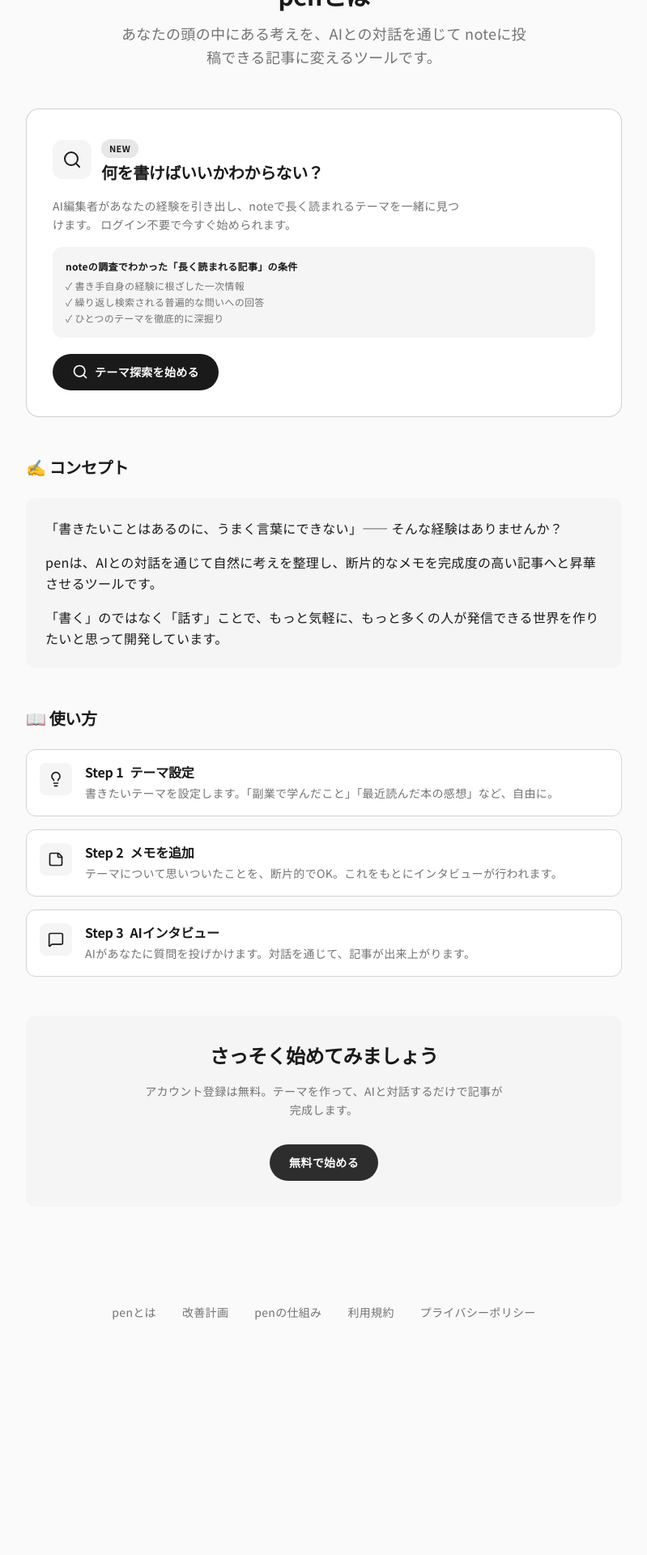
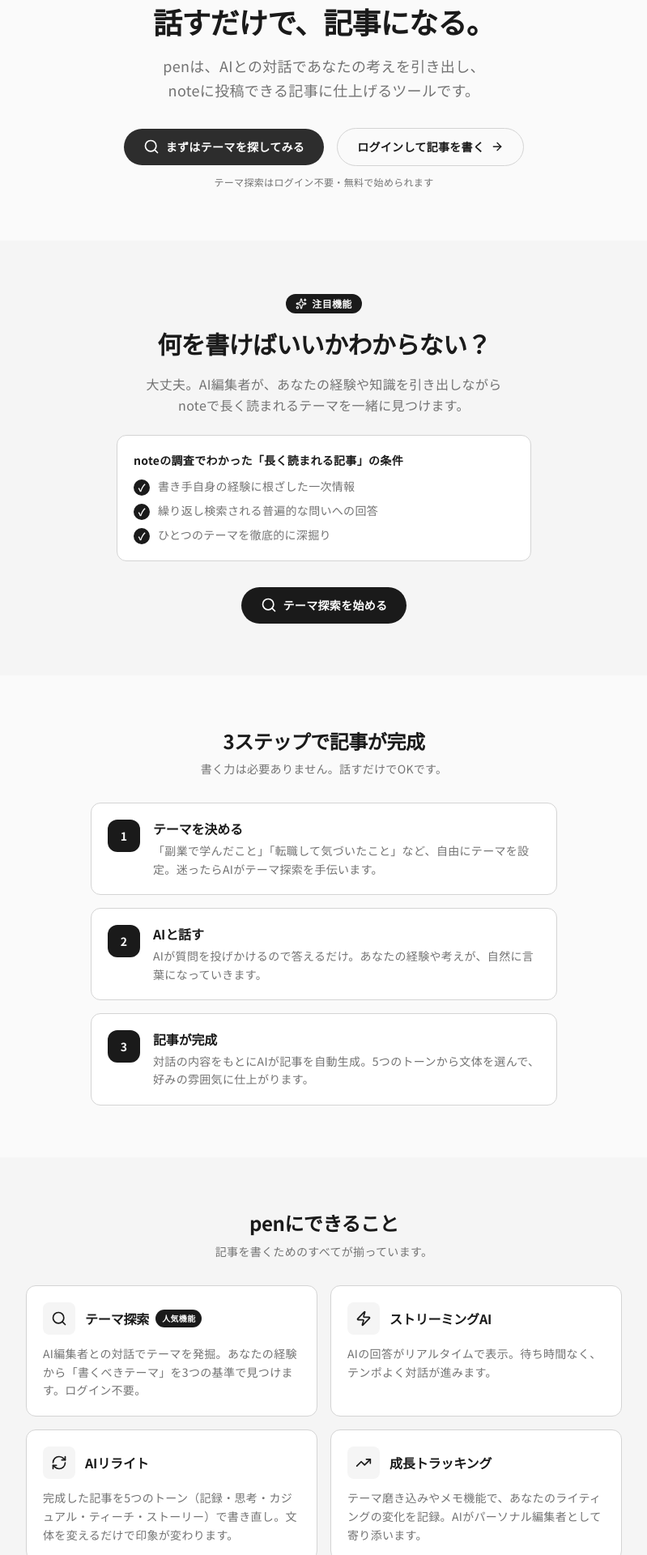
Before and after one commit to komi0929/pen, a Next.js app: page / in a window 1280 px wide. Shown: the part 220-2140 px from the top of the page at 81% size, without its empty margins (240-1039 px from the left). Before the commit the page ends 1890 px from the top, so only its background shows below. Built offline with nearby package versions, Linux system fonts and the light colour scheme; no server answers.

Commit message:
style: TOPページをLP風に全面刷新  8セクション構成で初見ユーザー向け改善

```diff
--- a/src/app/page.tsx
+++ b/src/app/page.tsx
@@ -1,7 +1,20 @@
 import { CtaSection } from "@/components/CtaSection";
 import { Footer } from "@/components/Footer";
 import { Header } from "@/components/Header";
-import { Lightbulb, MessageSquare, PenLine, Search, StickyNote } from "lucide-react";
+import {
+  ArrowRight,
+  BookOpen,
+  ChevronRight,
+  Lightbulb,
+  MessageSquare,
+  PenLine,
+  RefreshCw,
+  Search,
+  Smartphone,
+  Sparkles,
+  TrendingUp,
+  Zap,
+} from "lucide-react";
 import Link from "next/link";
 
 export default function HomePage() {
@@ -9,49 +22,93 @@
     <div className="flex min-h-screen flex-col">
       <Header />
       <main className="flex-1">
-        <div className="pen-container pen-fade-in pt-14 pb-8">
-          {/* ヒーロー */}
-          <div className="mb-12 text-center">
-            <div className="bg-primary mx-auto mb-4 inline-flex h-16 w-16 items-center justify-center rounded-2xl text-white">
+        {/* ========================================
+            Section 1: ヒーロー
+            ======================================== */}
+        <section className="pen-container pen-fade-in pt-16 pb-12 sm:pt-20 sm:pb-16">
+          <div className="text-center">
+            <div className="bg-primary mx-auto mb-5 inline-flex h-16 w-16 items-center justify-center rounded-2xl text-white">
               <PenLine className="h-8 w-8" />
             </div>
-            <h1 className="mb-3 text-3xl font-bold tracking-tight">penとは</h1>
-            <p className="text-muted-foreground mx-auto max-w-lg text-lg leading-relaxed">
-              あなたの頭の中にある考えを、AIとの対話を通じて
-              noteに投稿できる記事に変えるツールです。
+            <h1 className="mb-4 text-3xl font-bold tracking-tight sm:text-4xl">
+              話すだけで、記事になる。
+            </h1>
+            <p className="text-muted-foreground mx-auto mb-8 max-w-lg text-base leading-relaxed sm:text-lg">
+              penは、AIとの対話であなたの考えを引き出し、
+              <br className="hidden sm:block" />
+              noteに投稿できる記事に仕上げるツールです。
+            </p>
+            <div className="flex flex-col items-center gap-3 sm:flex-row sm:justify-center sm:gap-4">
+              <Link
+                href="/themes/discover"
+                className="pen-btn pen-btn-primary w-full px-8 py-3.5 text-base sm:w-auto"
+              >
+                <Search className="h-5 w-5" />
+                まずはテーマを探してみる
+              </Link>
+              <Link
+                href="/login"
+                className="pen-btn pen-btn-secondary w-full px-8 py-3.5 text-base sm:w-auto"
+              >
+                ログインして記事を書く
+                <ArrowRight className="h-4 w-4" />
+              </Link>
+            </div>
+            <p className="text-muted-foreground mt-3 text-xs">
+              テーマ探索はログイン不要・無料で始められます
+            </p>
+          </div>
+        </section>
+
+        {/* ========================================
+            Section 2: 「何を書けばいいかわからない？」
+            ======================================== */}
+        <section className="bg-muted py-12 sm:py-16">
+          <div className="pen-container">
+            <div className="mx-auto max-w-2xl text-center">
+              <span className="bg-foreground text-background mb-4 inline-flex items-center gap-1.5 rounded-full px-3 py-1 text-xs font-bold">
+                <Sparkles className="h-3.5 w-3.5" />
+                注目機能
+              </span>
+              <h2 className="mb-4 text-2xl font-bold sm:text-3xl">
+                何を書けばいいかわからない？
+              </h2>
+              <p className="text-muted-foreground mb-6 text-sm leading-relaxed sm:text-base">
+                大丈夫。AI編集者が、あなたの経験や知識を引き出しながら
+                <br className="hidden sm:block" />
+                noteで長く読まれるテーマを一緒に見つけます。
               </p>
             </div>
 
-          {/* テーマ探索CTA — 目玉機能 */}
-          <section className="mb-12">
-            <div className="border-accent/20 bg-card relative overflow-hidden rounded-2xl border p-6 sm:p-8">
-              <div className="relative z-10">
-                <div className="mb-4 flex items-center gap-3">
-                  <div className="bg-muted flex h-12 w-12 items-center justify-center rounded-xl">
-                    <Search className="h-6 w-6" />
+            <div className="mx-auto mb-8 max-w-lg">
+              <div className="bg-card border-border rounded-xl border p-5">
+                <p className="mb-3 text-sm font-bold">
+                  noteの調査でわかった「長く読まれる記事」の条件
+                </p>
+                <div className="space-y-2">
+                  {[
+                    "書き手自身の経験に根ざした一次情報",
+                    "繰り返し検索される普遍的な問いへの回答",
+                    "ひとつのテーマを徹底的に深掘り",
+                  ].map((text, i) => (
+                    <div
+                      key={i}
+                      className="flex items-start gap-2.5 text-sm"
+                    >
+                      <span className="bg-foreground text-background mt-0.5 flex h-5 w-5 shrink-0 items-center justify-center rounded-full text-xs font-bold">
+                        ✓
+                      </span>
+                      <span className="text-muted-foreground">{text}</span>
                     </div>
-                  <div>
-                    <span className="bg-accent/10 text-accent mb-1 inline-block rounded-full px-2.5 py-0.5 text-[11px] font-bold">
-                      NEW
-                    </span>
-                    <h2 className="text-xl font-bold">何を書けばいいかわからない？</h2>
+                  ))}
                 </div>
               </div>
-                <p className="text-muted-foreground mb-4 max-w-lg text-sm leading-relaxed">
-                  AI編集者があなたの経験を引き出し、noteで長く読まれるテーマを一緒に見つけます。
-                  ログイン不要で今すぐ始められます。
-                </p>
-                <div className="bg-muted mb-5 rounded-xl p-4">
-                  <p className="mb-2 text-xs font-bold">noteの調査でわかった「長く読まれる記事」の条件</p>
-                  <ul className="text-muted-foreground space-y-1 text-xs">
-                    <li>✓ 書き手自身の経験に根ざした一次情報</li>
-                    <li>✓ 繰り返し検索される普遍的な問いへの回答</li>
-                    <li>✓ ひとつのテーマを徹底的に深掘り</li>
-                  </ul>
             </div>
+
+            <div className="text-center">
               <Link
                 href="/themes/discover"
-                  className="pen-btn pen-btn-accent px-6 py-3 text-base"
+                className="pen-btn pen-btn-accent px-8 py-3.5 text-base"
               >
                 <Search className="h-5 w-5" />
                 テーマ探索を始める
@@ -60,57 +117,50 @@
           </div>
         </section>
 
-          {/* コンセプト */}
-          <section className="mb-12">
-            <h2 className="mb-6 text-xl font-bold">✍️ コンセプト</h2>
-            <div className="bg-muted rounded-xl p-6">
-              <p className="mb-4 leading-relaxed">
-                「書きたいことはあるのに、うまく言葉にできない」——
-                そんな経験はありませんか？
-              </p>
-              <p className="mb-4 leading-relaxed">
-                penは、AIとの対話を通じて自然に考えを整理し、断片的なメモを完成度の高い記事へと昇華させるツールです。
-              </p>
-              <p className="leading-relaxed">
-                「書く」のではなく「話す」ことで、もっと気軽に、もっと多くの人が発信できる世界を作りたいと思って開発しています。
+        {/* ========================================
+            Section 3: 使い方 3ステップ
+            ======================================== */}
+        <section className="py-12 sm:py-16">
+          <div className="pen-container">
+            <div className="mb-8 text-center">
+              <h2 className="mb-2 text-2xl font-bold">
+                3ステップで記事が完成
+              </h2>
+              <p className="text-muted-foreground text-sm">
+                書く力は必要ありません。話すだけでOKです。
               </p>
             </div>
-          </section>
 
-          {/* 使い方 */}
-          <section className="mb-12">
-            <h2 className="mb-6 text-xl font-bold">📖 使い方</h2>
-            <div className="space-y-4">
+            <div className="mx-auto max-w-xl space-y-4">
               {[
                 {
                   step: "1",
                   icon: Lightbulb,
-                  title: "テーマ設定",
-                  desc: "書きたいテーマを設定します。「副業で学んだこと」「最近読んだ本の感想」など、自由に。",
+                  title: "テーマを決める",
+                  desc: "「副業で学んだこと」「転職して気づいたこと」など、自由にテーマを設定。迷ったらAIがテーマ探索を手伝います。",
                 },
                 {
                   step: "2",
-                  icon: StickyNote,
-                  title: "メモを追加",
-                  desc: "テーマについて思いついたことを、断片的でOK。これをもとにインタビューが行われます。",
+                  icon: MessageSquare,
+                  title: "AIと話す",
+                  desc: "AIが質問を投げかけるので答えるだけ。あなたの経験や考えが、自然に言葉になっていきます。",
                 },
                 {
                   step: "3",
-                  icon: MessageSquare,
-                  title: "AIインタビュー",
-                  desc: "AIがあなたに質問を投げかけます。対話を通じて、記事が出来上がります。",
+                  icon: BookOpen,
+                  title: "記事が完成",
+                  desc: "対話の内容をもとにAIが記事を自動生成。5つのトーンから文体を選んで、好みの雰囲気に仕上がります。",
                 },
               ].map((item) => (
                 <div
                   key={item.step}
-                  className="border-border bg-card flex items-start gap-4 rounded-xl border p-4"
+                  className="border-border bg-card flex items-start gap-4 rounded-xl border p-5 transition-shadow hover:shadow-md"
                 >
-                  <div className="bg-muted flex h-10 w-10 shrink-0 items-center justify-center rounded-lg">
-                    <item.icon className="text-accent h-5 w-5" />
+                  <div className="bg-foreground text-background flex h-10 w-10 shrink-0 items-center justify-center rounded-xl text-sm font-bold">
+                    {item.step}
                   </div>
                   <div>
                     <h3 className="mb-1 font-bold">
-                      <span className="text-accent mr-2">Step {item.step}</span>
                       {item.title}
                     </h3>
                     <p className="text-muted-foreground text-sm leading-relaxed">
@@ -120,11 +170,179 @@
                 </div>
               ))}
             </div>
+          </div>
         </section>
 
-          {/* CTA — 未ログインユーザーのみ表示 */}
+        {/* ========================================
+            Section 4: 主要機能ハイライト
+            ======================================== */}
+        <section className="bg-muted py-12 sm:py-16">
+          <div className="pen-container">
+            <div className="mb-8 text-center">
+              <h2 className="mb-2 text-2xl font-bold">
+                penにできること
+              </h2>
+              <p className="text-muted-foreground text-sm">
+                記事を書くためのすべてが揃っています。
+              </p>
+            </div>
+
+            <div className="grid gap-4 sm:grid-cols-2">
+              {[
+                {
+                  icon: Search,
+                  title: "テーマ探索",
+                  desc: "AI編集者との対話でテーマを発掘。あなたの経験から「書くべきテーマ」を3つの基準で見つけます。ログイン不要。",
+                  tag: "人気機能",
+                },
+                {
+                  icon: Zap,
+                  title: "ストリーミングAI",
+                  desc: "AIの回答がリアルタイムで表示。待ち時間なく、テンポよく対話が進みます。",
+                },
+                {
+                  icon: RefreshCw,
+                  title: "AIリライト",
+                  desc: "完成した記事を5つのトーン（記録・思考・カジュアル・ティーチ・ストーリー）で書き直し。文体を変えるだけで印象が変わります。",
+                },
+                {
+                  icon: TrendingUp,
+                  title: "成長トラッキング",
+                  desc: "テーマ磨き込みやメモ機能で、あなたのライティングの変化を記録。AIがパーソナル編集者として寄り添います。",
+                },
+              ].map((item) => (
+                <div
+                  key={item.title}
+                  className="border-border bg-card flex flex-col rounded-xl border p-5 transition-shadow hover:shadow-md"
+                >
+                  <div className="mb-3 flex items-center gap-3">
+                    <div className="bg-muted flex h-10 w-10 shrink-0 items-center justify-center rounded-lg">
+                      <item.icon className="h-5 w-5" />
+                    </div>
+                    <div className="flex items-center gap-2">
+                      <h3 className="font-bold">{item.title}</h3>
+                      {item.tag && (
+                        <span className="bg-foreground text-background rounded-full px-2 py-0.5 text-[10px] font-bold">
+                          {item.tag}
+                        </span>
+                      )}
+                    </div>
+                  </div>
+                  <p className="text-muted-foreground text-sm leading-relaxed">
+                    {item.desc}
+                  </p>
+                </div>
+              ))}
+            </div>
+          </div>
+        </section>
+
+        {/* ========================================
+            Section 5: こんな人におすすめ
+            ======================================== */}
+        <section className="py-12 sm:py-16">
+          <div className="pen-container">
+            <div className="mb-8 text-center">
+              <h2 className="mb-2 text-2xl font-bold">こんな人におすすめ</h2>
+            </div>
+
+            <div className="mx-auto max-w-xl space-y-3">
+              {[
+                {
+                  emoji: "💭",
+                  text: "書きたいことはあるけど、うまく言葉にできない",
+                },
+                {
+                  emoji: "⏰",
+                  text: "記事を書く時間がなかなか取れない",
+                },
+                {
+                  emoji: "🔰",
+                  text: "noteやブログを始めたいけど、何を書けばいいかわからない",
+                },
+                {
+                  emoji: "✨",
+                  text: "自分の経験を誰かの役に立つ情報にしたい",
+                },
+              ].map((item, i) => (
+                <div
+                  key={i}
+                  className="border-border bg-card flex items-center gap-4 rounded-xl border px-5 py-4 transition-shadow hover:shadow-md"
+                >
+                  <span className="text-xl">{item.emoji}</span>
+                  <p className="text-sm font-bold">{item.text}</p>
+                </div>
+              ))}
+            </div>
+          </div>
+        </section>
+
+        {/* ========================================
+            Section 6: スマホ対応 & 品質
+            ======================================== */}
+        <section className="bg-muted py-12 sm:py-16">
+          <div className="pen-container">
+            <div className="mx-auto grid max-w-xl gap-4 sm:grid-cols-2">
+              <div className="border-border bg-card rounded-xl border p-5 text-center">
+                <Smartphone className="mx-auto mb-3 h-8 w-8" />
+                <h3 className="mb-1 font-bold">スマホ対応</h3>
+                <p className="text-muted-foreground text-sm">
+                  通勤中やちょっとした空き時間に。
+                  <br />
+                  ホーム画面に追加してアプリのように使えます。
+                </p>
+              </div>
+              <div className="border-border bg-card rounded-xl border p-5 text-center">
+                <TrendingUp className="mx-auto mb-3 h-8 w-8" />
+                <h3 className="mb-1 font-bold">継続的な改善</h3>
+                <p className="text-muted-foreground text-sm">
+                  累計130件超の改善を実施。
+                  <br />
+                  ユーザーの声をもとに毎週アップデートしています。
+                </p>
+                <Link
+                  href="/improvements"
+                  className="text-foreground mt-2 inline-flex items-center gap-1 text-xs font-bold underline underline-offset-2"
+                >
+                  改善履歴を見る
+                  <ChevronRight className="h-3 w-3" />
+                </Link>
+              </div>
+            </div>
+          </div>
+        </section>
+
+        {/* ========================================
+            Section 7: コンセプト
+            ======================================== */}
+        <section className="py-12 sm:py-16">
+          <div className="pen-container">
+            <div className="mx-auto max-w-xl text-center">
+              <h2 className="mb-6 text-2xl font-bold">penが目指すこと</h2>
+              <div className="space-y-4 text-left">
+                <p className="leading-relaxed">
+                  「書きたいことはあるのに、うまく言葉にできない」——
+                  そんな経験はありませんか？
+                </p>
+                <p className="leading-relaxed">
+                  penは、AIとの対話を通じて自然に考えを整理し、断片的なメモを完成度の高い記事へと昇華させるツールです。
+                </p>
+                <p className="leading-relaxed">
+                  「書く」のではなく「話す」ことで、もっと気軽に、もっと多くの人が発信できる世界を作りたいと思って開発しています。
+                </p>
+              </div>
+            </div>
+          </div>
+        </section>
+
+        {/* ========================================
+            Section 8: CTA（未ログインのみ）
+            ======================================== */}
+        <section className="pb-12 sm:pb-16">
+          <div className="pen-container">
             <CtaSection />
           </div>
+        </section>
       </main>
       <Footer />
     </div>
```
Lines whose indentation alone changed are shown as unchanged.
